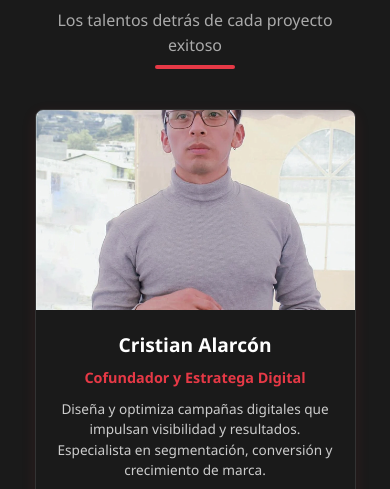
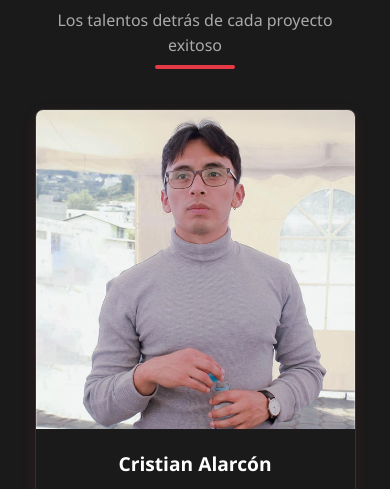
Before and after one commit to hunaestudios/hunaestudios.github.io, a plain HTML site: page sobre-nosotros.html in a window 390 px wide. Shown: the part 4688-5177 px from the top of the page. Drawn offline with Linux system fonts and the light colour scheme.

Commit message:
responsive team about

```diff
--- a/sobre-nosotros.html
+++ b/sobre-nosotros.html
@@ -470,14 +470,14 @@
 
         .team-member-image {
             width: 100%;
-            height: 250px;
+            aspect-ratio: 1 / 1;
             overflow: hidden;
             background: var(--gray-dark);
         }
 
             .team-member-image img {
                 width: 100%;
-                height: 100%;
+                height: 100% !important;
                 object-fit: cover;
             }
 
@@ -733,7 +733,8 @@
             }
 
             .team-member-image {
-                height: 200px;
+                height: auto;
+                aspect-ratio: 1 / 1;
             }
         }
     </style>
```
